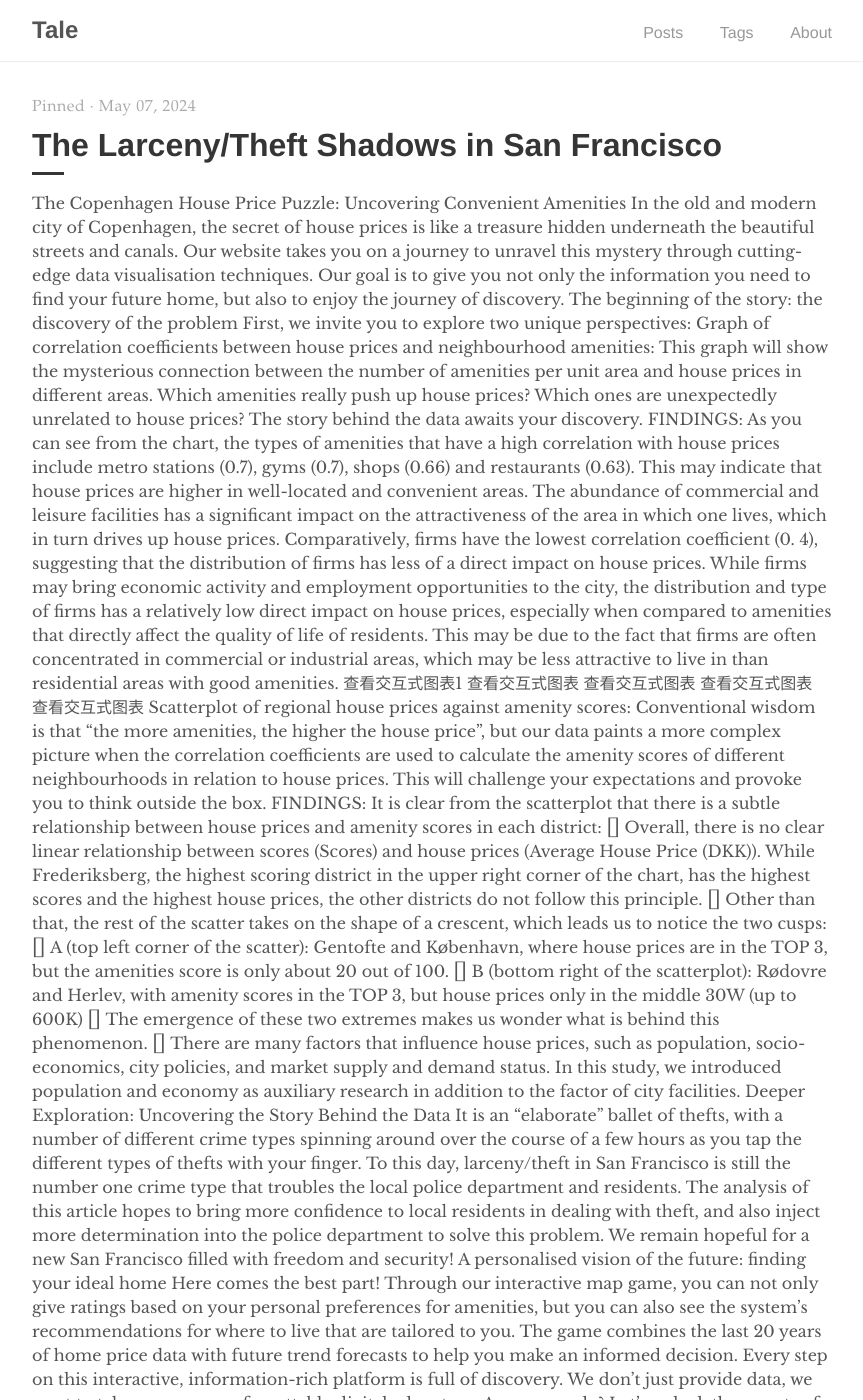
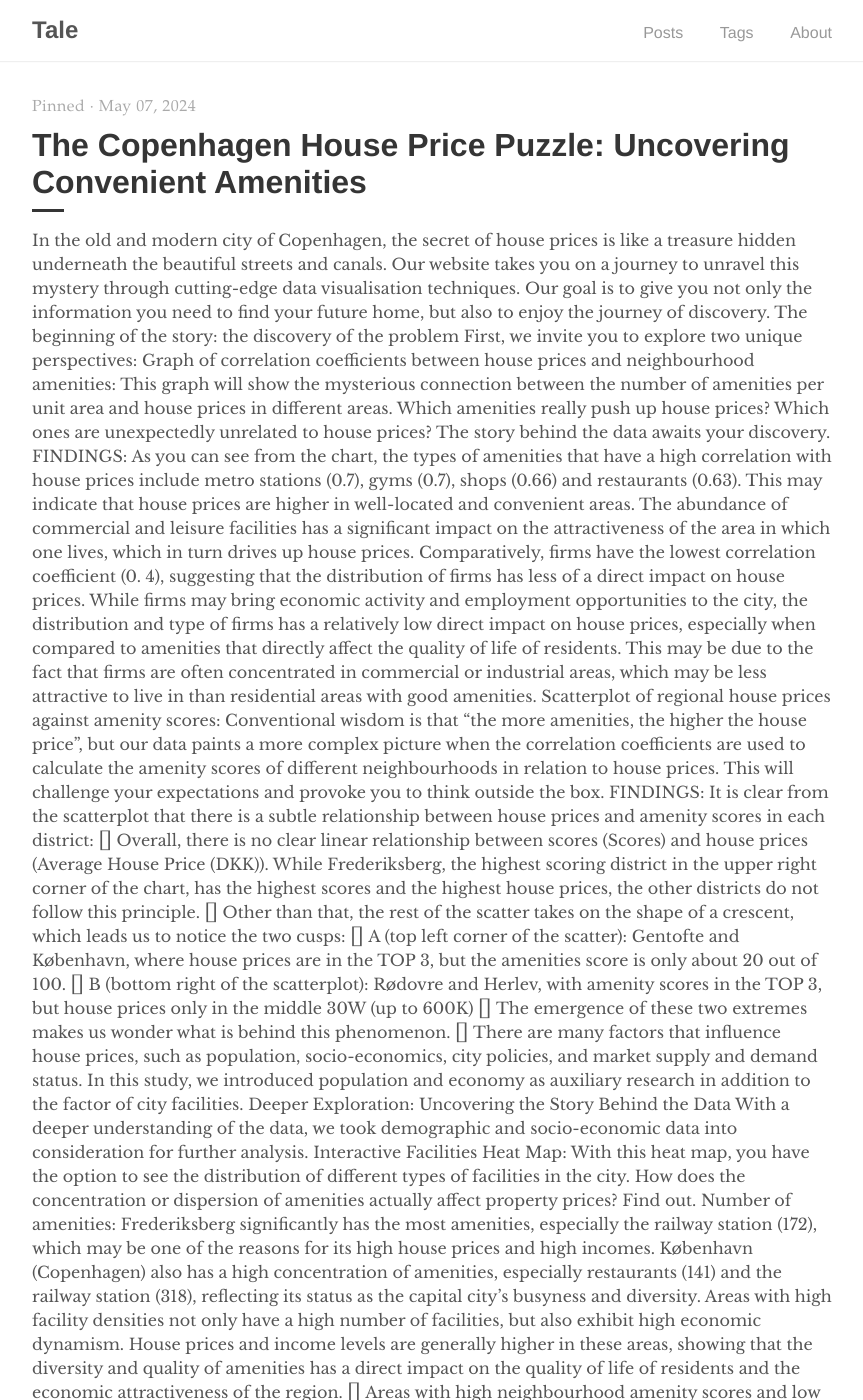
Before and after one commit to YiYuanZhuang/YiYuanZhuang.github.io, a Jekyll site: the page built from index.html, in a window 1280 px wide and 1400 px high. Shown: the whole window, without its empty margins (208-1071 px from the left). Built offline with Jekyll 4.4.1, drawn with Linux system fonts in a browser that asks for light colours; the list of posts is cut into pages by our own code; some of the changed text lies outside the part shown.

Commit message:
Update 2017-03-29-introducing-tale.md

```diff
--- a/_posts/2017-03-29-introducing-tale.md
+++ b/_posts/2017-03-29-introducing-tale.md
@@ -1,6 +1,6 @@
 ---
 layout: post
-title:  " The Larceny/Theft Shadows in San Francisco "
+title:  " The Copenhagen House Price Puzzle: Uncovering Convenient Amenities "
 author: "YiYuan, JiaNan, LingYu"
 comments: true
 tags: Tale
@@ -10,25 +10,20 @@
 date: 2024-05-07
 ---
 
-The Copenhagen House Price Puzzle: Uncovering Convenient Amenities
-
 In the old and modern city of Copenhagen, the secret of house prices is like a treasure hidden underneath the beautiful streets and canals. Our website takes you on a journey to unravel this mystery through cutting-edge data visualisation techniques. Our goal is to give you not only the information you need to find your future home, but also to enjoy the journey of discovery.
 
 ## The beginning of the story: the discovery of the problem
 First, we invite you to explore two unique perspectives:
 1. Graph of correlation coefficients between house prices and neighbourhood amenities: This graph will show the mysterious connection between the number of amenities per unit area and house prices in different areas. Which amenities really push up house prices? Which ones are unexpectedly unrelated to house prices? The story behind the data awaits your discovery.
 
-<iframe src="https://YiYuanZhuang.github.io/social-data/assets/image/correlation_heatmap.html" width="100%" height="600" frameborder="0">
-</iframe>
+<iframe src="https://YiYuanZhuang.github.io/social-data/assets/image/correlation_heatmap.html" width="100%" height="500" frameborder="0"></iframe>
 
 FINDINGS: As you can see from the chart, the types of amenities that have a high correlation with house prices include metro stations (0.7), gyms (0.7), shops (0.66) and restaurants (0.63). This may indicate that house prices are higher in well-located and convenient areas. The abundance of commercial and leisure facilities has a significant impact on the attractiveness of the area in which one lives, which in turn drives up house prices. Comparatively, firms have the lowest correlation coefficient (0. 4), suggesting that the distribution of firms has less of a direct impact on house prices. While firms may bring economic activity and employment opportunities to the city, the distribution and type of firms has a relatively low direct impact on house prices, especially when compared to amenities that directly affect the quality of life of residents. This may be due to the fact that firms are often concentrated in commercial or industrial areas, which may be less attractive to live in than residential areas with good amenities.
 
-[查看交互式图表1](https://YiYuanZhuang.github.io/social-data/assets/image/correlation_heatmap.html)
-[查看交互式图表](https://YiYuanZhuang.github.io/social-data/assets/image/map.html)
-[查看交互式图表](https://YiYuanZhuang.github.io/social-data/assets/image/heatmap.html)
-[查看交互式图表](https://YiYuanZhuang.github.io/social-data/assets/image/House_economy_scatter.html)
-[查看交互式图表](https://YiYuanZhuang.github.io/social-data/assets/image/House_Scores_scatter.html)
+
 2. Scatterplot of regional house prices against amenity scores: Conventional wisdom is that "the more amenities, the higher the house price", but our data paints a more complex picture when the correlation coefficients are used to calculate the amenity scores of different neighbourhoods in relation to house prices. This will challenge your expectations and provoke you to think outside the box.
+
+<iframe src="https://YiYuanZhuang.github.io/social-data/assets/image//House_Scores_scatter.html" width="100%" height="500" frameborder="0"></iframe>
 
 FINDINGS: It is clear from the scatterplot that there is a subtle relationship between house prices and amenity scores in each district:
  Overall, there is no clear linear relationship between scores (Scores) and house prices (Average House Price (DKK)). While Frederiksberg, the highest scoring district in the upper right corner of the chart, has the highest scores and the highest house prices, the other districts do not follow this principle.
@@ -38,16 +33,23 @@
  The emergence of these two extremes makes us wonder what is behind this phenomenon.
  There are many factors that influence house prices, such as population, socio-economics, city policies, and market supply and demand status. In this study, we introduced population and economy as auxiliary research in addition to the factor of city facilities.
 
+## Deeper Exploration: Uncovering the Story Behind the Data
+With a deeper understanding of the data, we took demographic and socio-economic data into consideration for further analysis.
+3. Interactive Facilities Heat Map: With this heat map, you have the option to see the distribution of different types of facilities in the city. How does the concentration or dispersion of amenities actually affect property prices? Find out.
 
+<iframe src="https://YiYuanZhuang.github.io/social-data/assets/image/heatmap.html" width="100%" height="500" frameborder="0"></iframe>
 
-## Deeper Exploration: Uncovering the Story Behind the Data
+Number of amenities: Frederiksberg significantly has the most amenities, especially the railway station (172), which may be one of the reasons for its high house prices and high incomes. København (Copenhagen) also has a high concentration of amenities, especially restaurants (141) and the railway station (318), reflecting its status as the capital city's busyness and diversity. Areas with high facility densities not only have a high number of facilities, but also exhibit high economic dynamism. House prices and income levels are generally higher in these areas, showing that the diversity and quality of amenities has a direct impact on the quality of life of residents and the economic attractiveness of the region.
+ Areas with high neighbourhood amenity scores and low house prices, such as Herlev have a significantly higher number of parks than other areas. This suggests that the government or community may have invested in more public facilities in these areas to improve residential attractiveness and enhance the surrounding natural environment.
 
-It is an "elaborate" ballet of thefts, with a number of different crime types spinning around over the course of a few hours as you tap the different types of thefts with your finger.
+<iframe src="https://YiYuanZhuang.github.io/social-data/assets/image/map.html" width="100%" height="500" frameborder="0"></iframe>
 
+4. Bubble chart of personal economic status versus house prices: This bubble chart will take you through an economic understanding of the inconsistency between house prices and amenity scores. How do house prices move differently in areas with different levels of personal economic status?
+ The bubble chart illustrates the relationship between population density (Density, vertical axis) and income level (Income, horizontal axis), and shows the average price of flats (Flat Average Price) in small and large colours. The scatter is small to large and coloured from yellow to purple, indicating that the average price of flats is low to high.
+ At the top of the bubble chart are two dots: Frederiksberg and København have very high population density and low per capita income, and they also have in common high house prices, but Frederiksberg has the most comprehensive neighbourhood in the whole of the Copenhagen metropolitan area and København has København has relatively few. As the core of the Copenhagen Capital Region, København has taken on more commercial and administrative functions, which may result in a relative lack of amenities related to residents' lives (e.g. schools, hospitals). This may be due to the fact that more space within the area is utilised for commercial, industrial and administrative facilities rather than residential or community service facilities. The high population density and limited space keep house prices in København high, even if the per capita income is not as high as in Frederiksberg. The demand for housing due to high density pushes up house prices, and also increases the cost of living, potentially reducing living comfort.
+ Eliminating these two extremes leads to a more general pattern: high neighbourhood amenity scores and low house prices correspond to areas with low per capita incomes and low populations (e.g., the two regions in Group B), and low neighbourhood amenity scores and high house prices correspond to areas with high per capita incomes and low populations (e.g., the two regions in Group A and Rudersdal and Hørsholm). It can be observed that there is no strong correlation between house prices and population size, but the high house prices in areas with low neighbourhood amenity scores may be due to high per capita incomes, and residents in high-income areas are able to afford higher house prices even if these areas do not have high amenity scores. Low house prices in areas with high neighbourhood amenity scores may be due to the limited purchasing power of residents with low per capita incomes, which affects the level of house prices. This is despite the fact that the government or community may have invested in more public amenities in these areas to increase the attractiveness of living there. This suggests that house prices are related to residents' ability to pay and demand, not just the number of amenities. [References Malpezzi, S. (1999). A Simple Error Correction Model of House Prices. Journal of Housing Economics, 8(1), 27-62.]
 
-
-To this day, larceny/theft in San Francisco is still the number one crime type that troubles the local police department and residents. The analysis of this article hopes to bring more confidence to local residents in dealing with theft, and also inject more determination into the police department to solve this problem. We remain hopeful for a new San Francisco filled with freedom and security!
-
+<iframe src="https://YiYuanZhuang.github.io/social-data/assets/image/House_economy_scatter.html" width="100%" height="500" frameborder="0"></iframe>
 
 ##  A personalised vision of the future: finding your ideal home
 Here comes the best part! Through our interactive map game, you can not only give ratings based on your personal preferences for amenities, but you can also see the system's recommendations for where to live that are tailored to you. The game combines the last 20 years of home price data with future trend forecasts to help you make an informed decision.
```
